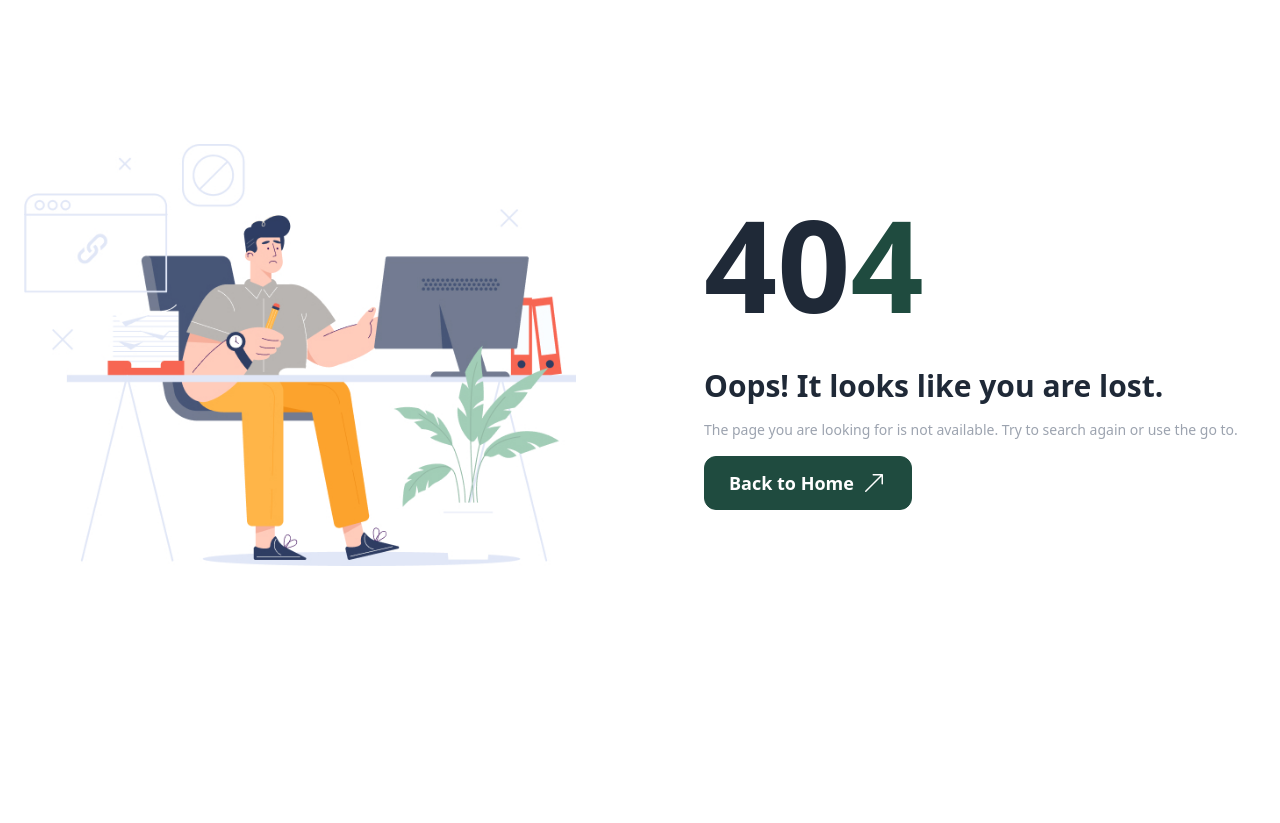
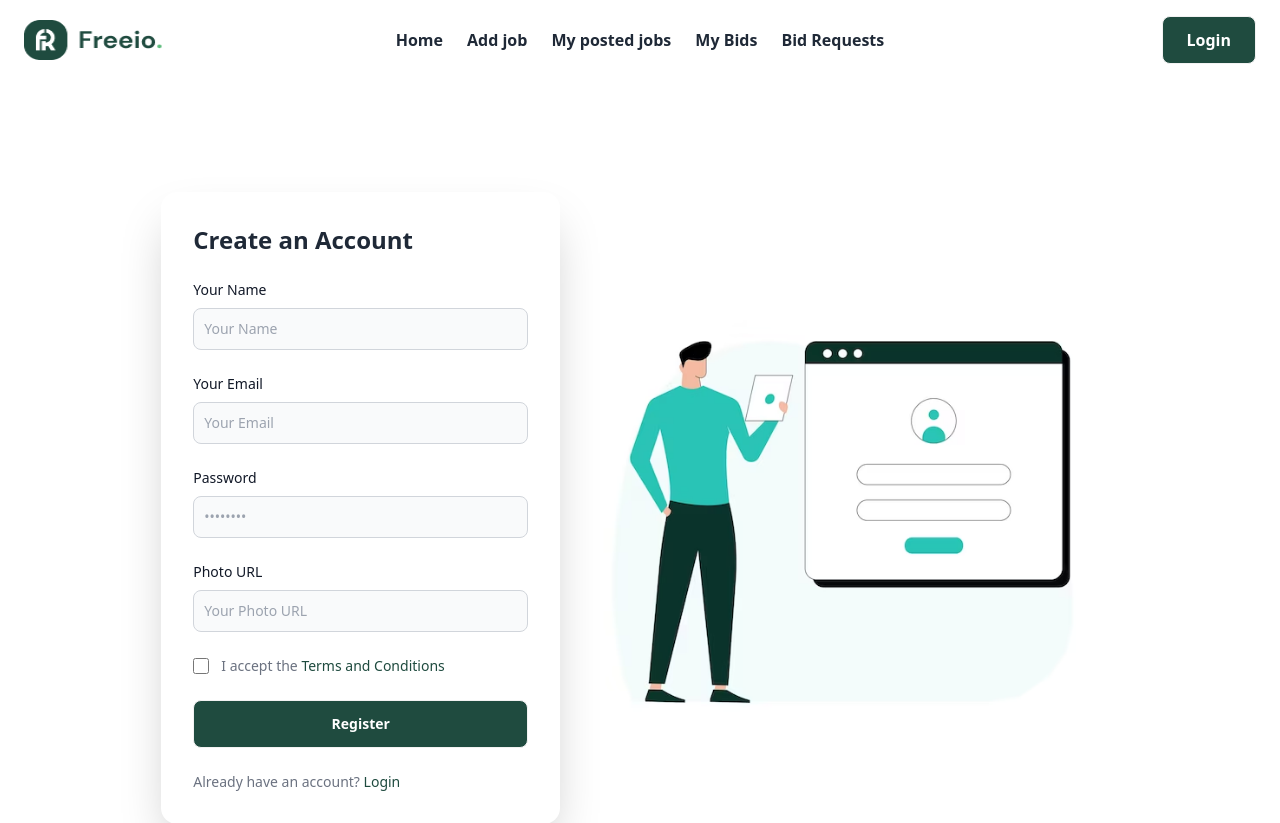
Before and after one commit to Rashedul-Hoque-Rashed/online-marketplaces-client, a React (Vite) app: page /register in a window 1280 px wide. Before the commit this address had no page. Shown: the top 823 px of the page. Before the commit the page ends 800 px from the top, so only its background shows below. Built offline with nearby package versions, Linux system fonts and the light colour scheme.

Commit message:
create login and register pages

```diff
--- a/src/Components/Navbar/Navbar.jsx
+++ b/src/Components/Navbar/Navbar.jsx
@@ -50,7 +50,7 @@
                 </ul>
             </div>
             <div className="navbar-end">
-                <NavLink className="btn bg-[#1F4B3F] text-white normal-case md:text-base md:font-semibold md:px-6 hover:bg-[#0c3b2f]">Login</NavLink>
+                <NavLink to="/login" className="btn bg-[#1F4B3F] text-white normal-case md:text-base md:font-semibold md:px-6 hover:bg-[#0c3b2f]">Login</NavLink>
             </div>
         </div>
     );
--- /dev/null
+++ b/src/Pages/Login/Login.jsx
@@ -0,0 +1,47 @@
+import { NavLink } from "react-router-dom";
+import login from "../../assets/Images/login.avif"
+import {FcGoogle} from "react-icons/fc"
+
+const Login = () => {
+    return (
+        <div className="hero container mx-auto px-2 md:px-6 py-10 md:py-24">
+            <div className="hero-content flex-col md:flex-row">
+                <div className="text-center flex-1 lg:text-left">
+                    <img src={login} alt="" />
+                </div>
+                <div className="card w-full md:w-5/12 shadow-2xl bg-base-100 p-6 sm:p-8">
+                    <h2 className="text-2xl font-bold mb-6">Welcome back</h2>
+                    <form className="space-y-4 md:space-y-6" action="#">
+                        <div>
+                            <label htmlFor="email" className="block mb-2 text-sm font-medium text-gray-900 dark:text-white">Your email</label>
+                            <input type="email" name="email" id="email" className="bg-gray-50 border border-gray-300 text-gray-900 sm:text-sm rounded-lg focus:ring-primary-600 focus:border-primary-600 block w-full p-2.5 dark:bg-gray-700 dark:border-gray-600 dark:placeholder-gray-400 dark:text-white dark:focus:ring-blue-500 dark:focus:border-blue-500" placeholder="Your Email" required />
+                        </div>
+                        <div>
+                            <label htmlFor="password" className="block mb-2 text-sm font-medium text-gray-900 dark:text-white">Password</label>
+                            <input type="password" name="password" id="password" placeholder="••••••••" className="bg-gray-50 border border-gray-300 text-gray-900 sm:text-sm rounded-lg focus:ring-primary-600 focus:border-primary-600 block w-full p-2.5 dark:bg-gray-700 dark:border-gray-600 dark:placeholder-gray-400 dark:text-white dark:focus:ring-blue-500 dark:focus:border-blue-500" required />
+                        </div>
+                        <div className="flex items-center justify-between">
+                            <div className="flex items-start">
+                                <div className="flex items-center h-5">
+                                    <input id="remember" aria-describedby="remember" type="checkbox" className="w-4 h-4 border border-gray-300 rounded bg-gray-50 focus:ring-3 focus:ring-primary-300 dark:bg-gray-700 dark:border-gray-600 dark:focus:ring-primary-600 dark:ring-offset-gray-800" required="" />
+                                </div>
+                                <div className="ml-3 text-sm">
+                                    <label htmlFor="remember" className="text-gray-500 dark:text-gray-300">Remember me</label>
+                                </div>
+                            </div>
+                        </div>
+                        <button type="submit" className="btn normal-case w-full bg-[#1F4B3F] text-white hover:bg-[#0c3b2f]">Login</button>
+                        <p className="text-center my-4">or</p>
+                        <button type="submit" className="btn normal-case w-full text-black"> <FcGoogle className="w-6 h-6"/> Login with Google</button>
+                        <p className="text-sm font-light text-gray-500 dark:text-gray-400">
+                            Don’t have an account yet? <NavLink to="/register" href="#" className="font-medium text-[#1F4B3F] hover:underline">Register</NavLink>
+                        </p>
+                    </form>
+
+                </div>
+            </div>
+        </div>
+    );
+};
+
+export default Login;
--- /dev/null
+++ b/src/Pages/Register/Register.jsx
@@ -0,0 +1,50 @@
+import { NavLink } from "react-router-dom";
+import login from "../../assets/Images/login.avif"
+
+const Register = () => {
+    return (
+        <div className="hero container mx-auto px-2 md:px-6 py-10 md:py-24">
+            <div className="hero-content flex-col md:flex-row-reverse">
+                <div className="text-center flex-1 lg:text-left">
+                    <img src={login} alt="" />
+                </div>
+                <div className="card w-full md:w-5/12 shadow-2xl bg-base-100 p-6 sm:p-8">
+                    <h2 className="text-2xl font-bold mb-6">Create an Account</h2>
+                    <form className="space-y-4 md:space-y-6" action="#">
+                        <div>
+                            <label htmlFor="name" className="block mb-2 text-sm font-medium text-gray-900 dark:text-white">Your Name</label>
+                            <input type="text" name="name" id="name" className="bg-gray-50 border border-gray-300 text-gray-900 sm:text-sm rounded-lg focus:ring-primary-600 focus:border-primary-600 block w-full p-2.5 dark:bg-gray-700 dark:border-gray-600 dark:placeholder-gray-400 dark:text-white dark:focus:ring-blue-500 dark:focus:border-blue-500" placeholder="Your Name" required />
+                        </div>
+                        <div>
+                            <label htmlFor="email" className="block mb-2 text-sm font-medium text-gray-900 dark:text-white">Your Email</label>
+                            <input type="email" name="email" id="email" className="bg-gray-50 border border-gray-300 text-gray-900 sm:text-sm rounded-lg focus:ring-primary-600 focus:border-primary-600 block w-full p-2.5 dark:bg-gray-700 dark:border-gray-600 dark:placeholder-gray-400 dark:text-white dark:focus:ring-blue-500 dark:focus:border-blue-500" placeholder="Your Email" required />
+                        </div>
+                        <div>
+                            <label htmlFor="password" className="block mb-2 text-sm font-medium text-gray-900 dark:text-white">Password</label>
+                            <input type="password" name="password" id="password" placeholder="••••••••" className="bg-gray-50 border border-gray-300 text-gray-900 sm:text-sm rounded-lg focus:ring-primary-600 focus:border-primary-600 block w-full p-2.5 dark:bg-gray-700 dark:border-gray-600 dark:placeholder-gray-400 dark:text-white dark:focus:ring-blue-500 dark:focus:border-blue-500" required />
+                        </div>
+                        <div>
+                            <label htmlFor="photo" className="block mb-2 text-sm font-medium text-gray-900 dark:text-white">Photo URL</label>
+                            <input type="text" name="photo" id="photo" placeholder="Your Photo URL" className="bg-gray-50 border border-gray-300 text-gray-900 sm:text-sm rounded-lg focus:ring-primary-600 focus:border-primary-600 block w-full p-2.5 dark:bg-gray-700 dark:border-gray-600 dark:placeholder-gray-400 dark:text-white dark:focus:ring-blue-500 dark:focus:border-blue-500" required />
+                        </div>
+                        <div className="flex items-start">
+                      <div className="flex items-center h-5">
+                        <input id="terms" aria-describedby="terms" type="checkbox" className="w-4 h-4 border border-gray-300 rounded bg-gray-50 focus:ring-3 focus:ring-primary-300 dark:bg-gray-700 dark:border-gray-600 dark:focus:ring-primary-600 dark:ring-offset-gray-800" required />
+                      </div>
+                      <div className="ml-3 text-sm">
+                        <label htmlFor="terms" className="font-light text-gray-500 dark:text-gray-300">I accept the <a className="font-medium text-[#1F4B3F] hover:underline dark:text-primary-500" href="#">Terms and Conditions</a></label>
+                      </div>
+                  </div>
+                        <button type="submit" className="btn normal-case w-full bg-[#1F4B3F] text-white hover:bg-[#0c3b2f]">Register</button>
+                        <p className="text-sm font-light text-gray-500 dark:text-gray-400">
+                            Already have an account? <NavLink to="/login" href="#" className="font-medium text-[#1F4B3F] hover:underline">Login</NavLink>
+                        </p>
+                    </form>
+
+                </div>
+            </div>
+        </div>
+    );
+};
+
+export default Register;
```
Also changed, not shown: src/Router/Router.jsx (+10 -0 lines), src/assets/Images/login.avif (added).
